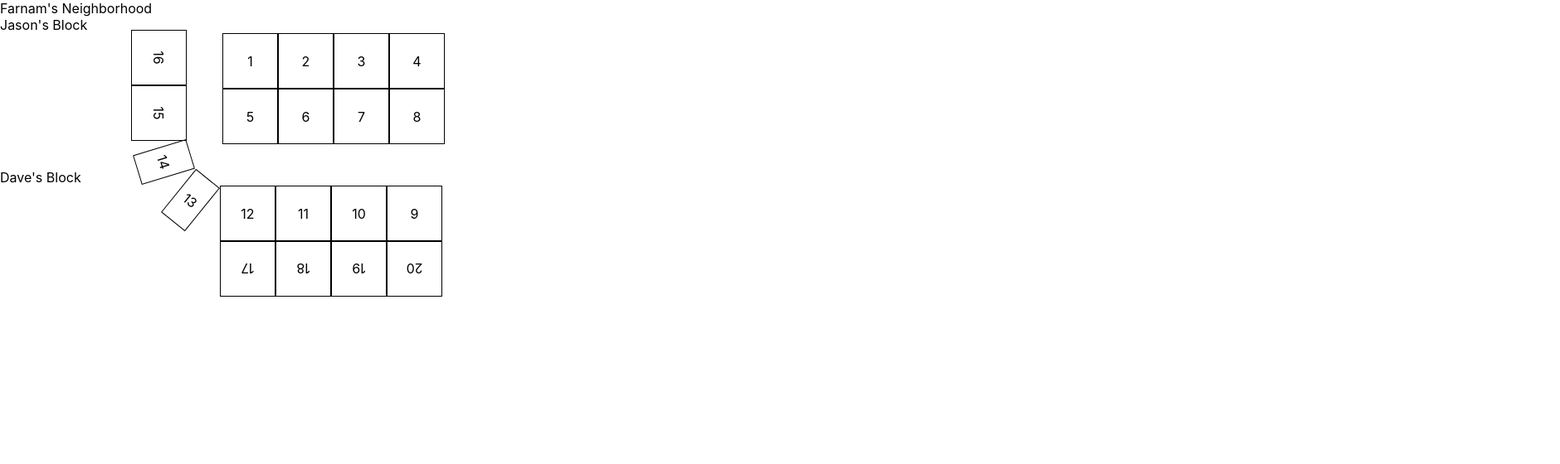
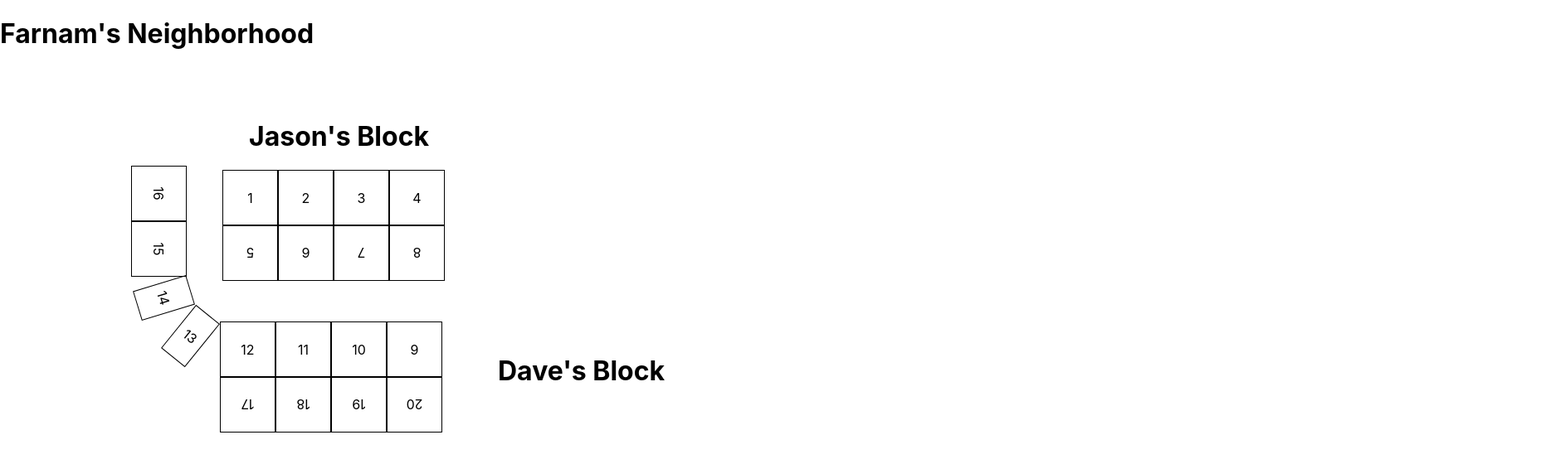
Before and after one commit to laidav/site-simulator, a React (Create React App) app: page / in a window 1280 px wide. Shown: the top 560 px of the page at 83% size, 1880 px wide, since content can reach past the window. Built offline with nearby package versions, Linux system fonts and the light colour scheme.

Commit message:
more styling

```diff
--- a/src/App.css
+++ b/src/App.css
@@ -1,10 +1,30 @@
+.jasons-block {
+  position: relative;
+  top: 63px;
+}
+
+.jasons-block h1 {
+  position: relative;
+  left: 300px;
+}
+
 .jasons-block > div {
   padding-left: 268px;
+}
+
+.jasons-block .lot-row.lot-row-5-8 .lot {
+  transform: rotate(180deg);
 }
 
 .daves-block {
   position: relative;
   top: 30px;
+}
+
+.daves-block h1 {
+  position: relative;
+  left: 600px;
+  top: 100px;
 }
 
 .daves-block .lot-row.lot-row-9-16 .lot:nth-child(1) {
--- a/src/Block/Block.js
+++ b/src/Block/Block.js
@@ -6,7 +6,7 @@ import LotRow from "../LotRow/LotRow";
 const Block = ({ data: blockNode }) => {
     return (
         <div className={blockNode.value.className}>
-          <span>{blockNode.value.name}</span>
+          <h1>{blockNode.value.name}</h1>
           <List component={LotRow}
                 uniqueKey={"id"}
                 list={blockNode.value.lotRows}
```
